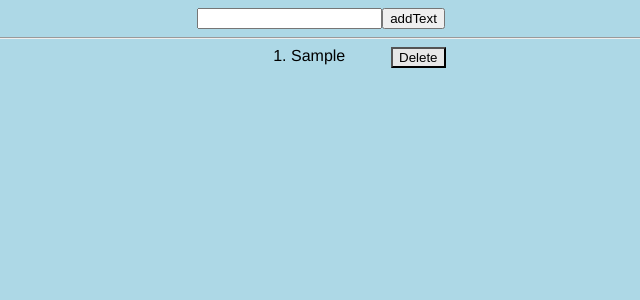
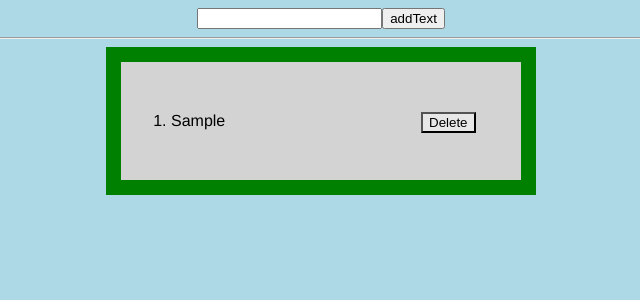
Before and after one commit to sargis2121/TodoList, a Vue app: page / in a window 1280 px wide. Both pictures are taken after typing "Sample" into the empty fields and a click on the button "addText". Shown: the top 300 px of the page, without its empty margins (319-959 px from the left). Built offline with nearby package versions, Linux system fonts and the light colour scheme.

Commit message:
done problems

```diff
--- a/src/App.vue
+++ b/src/App.vue
@@ -7,10 +7,8 @@
 <script>
 import TodoList from "./components/fullList.vue";
 
-
 export default {
   name: "App",
-
   components: {
     TodoList,
   },
@@ -23,7 +21,6 @@ export default {
   -webkit-font-smoothing: antialiased;
   -moz-osx-font-smoothing: grayscale;
   text-align: center;
-
 }
 body {
   background-color: lightblue;
--- a/src/components/addText.vue
+++ b/src/components/addText.vue
@@ -7,6 +7,7 @@
 
 <script>
 import { mapMutations } from "vuex";
+
 export default {
   data() {
     return {
--- a/src/components/fullList.vue
+++ b/src/components/fullList.vue
@@ -2,18 +2,20 @@
   <div class="full">
     <ToDo />
     <hr />
-    <ol class="list">
-      <li v-for="(el, index) in fullList" :key="el">
+    <div class="list">
+      <ol>
+        <li v-for="(el, index) in fullList" :key="el.id">
           <div class="list-child">
             {{ el }}
             <div class="button-container">
-            <button class="removeEl" v-on:click="removeElement(index)">
+              <button class="removeEl" @click="removeElement(index)">
                 Delete
               </button>
             </div>
           </div>
         </li>
       </ol>
+    </div>
   </div>
 </template>
 
@@ -40,28 +42,41 @@ export default {
   font-family: Avenir, Helvetica, Arial, sans-serif;
 }
 
+.list {
+  background-color: lightgrey;
+  width: 300px;
+  border: 15px solid green;
+  padding: 50px;
+  margin: auto;
+}
+
 ol {
-  counter-reset: olCounter;
-  display: inline-block;
-  margin: 0 0px;
+  margin: 0;
+  padding: 0;
 }
 
 li {
-  width: 100px;
+  border: 1px;
 }
 
 .list-child {
+  list-style: position inside;
+  border: 1px;
   display: flex;
+  position: relative;
 }
 
 .button-container {
   position: absolute;
-  margin-left: 100px;
+  border: 1px;
+  margin-left: 250px;
+  display: table;
+  clear: both;
 }
 
 .removeEl {
   background-color: #e7e7e7;
   color: black;
-  bottom: 10px;
+  bottom: 100px;
 }
 </style>
```
Lines whose indentation alone changed are shown as unchanged.
